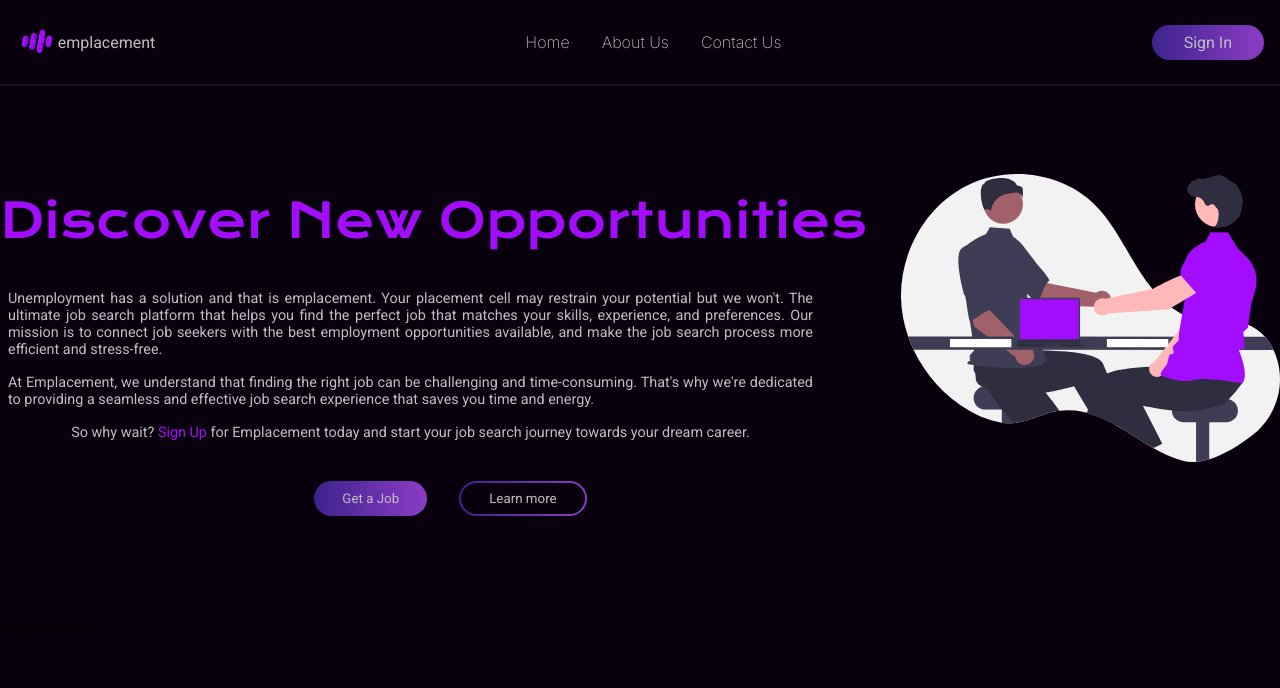
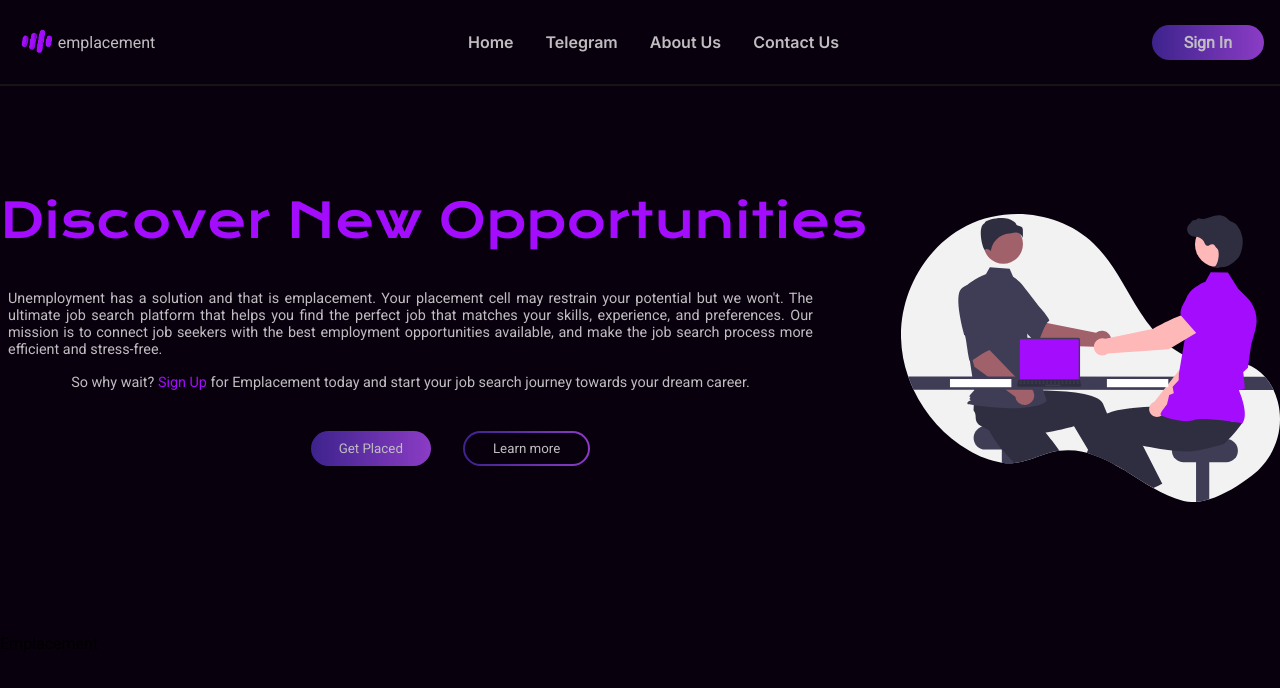
Before and after one commit to decoder-17/emplacement, a React (Vite) app: page / in a window 1280 px wide. Shown: the top 688 px of the page. Built offline with nearby package versions, Linux system fonts and the light colour scheme.

Commit message:
auth-initiated

```diff
--- a/package.json
+++ b/package.json
@@ -9,6 +9,7 @@
     "preview": "vite preview"
   },
   "dependencies": {
+    "firebase": "^9.19.0",
     "react": "^18.2.0",
     "react-dom": "^18.2.0"
   },
--- a/src/assets/css/hero.css
+++ b/src/assets/css/hero.css
@@ -50,7 +50,7 @@
 }
 
 .image {
-  margin: 5vh 0 5vh 0;
+  margin: 10vh 0 10vh 0;
 }
 
 .heroimg {
--- a/src/assets/css/navbar.css
+++ b/src/assets/css/navbar.css
@@ -43,6 +43,7 @@ li {
   list-style-type: none;
   padding: 2vh;
   font-family: "Inter", sans-serif;
+  font-weight: bold;
 }
 
 li:hover {
@@ -65,7 +66,7 @@ li:hover {
   padding: 1vh 4vh 1vh 4vh;
   border-radius: 10vh;
   font-size: 1em;
-  font-weight: lighter;
+  font-weight: bold;
 }
 
 .button:hover {
--- a/src/components/layout/Navbar.jsx
+++ b/src/components/layout/Navbar.jsx
@@ -15,6 +15,7 @@ export const Navbar = () => {
       <div className="nav">
         <ul>
           <li>Home</li>
+          <li>Telegram</li>
           <li>About Us</li>
           <li>Contact Us</li>
         </ul>
--- a/src/components/sections/Hero.jsx
+++ b/src/components/sections/Hero.jsx
@@ -11,7 +11,7 @@ export const Hero = () => {
           <p>
             Unemployment has a solution and that is emplacement. Your placement cell may restrain your potential but we won't. The ultimate job search platform that helps you find the perfect job that matches your skills, experience, and preferences.
             Our mission is to connect job seekers with the best employment opportunities available, and make the job search process more efficient and stress-free.</p>
-          <p>At Emplacement, we understand that finding the right job can be challenging and time-consuming. That's why we're dedicated to providing a seamless and effective job search experience that saves you time and energy.</p>
+
           <p>
             So why wait? <span class="brand">Sign Up</span> for Emplacement today and start your job search journey towards your dream career.
           </p>
@@ -19,7 +19,7 @@ export const Hero = () => {
 
         </div>
         <div className='buttonlist'>
-          <button className='herobutton join'>Get a Job</button>
+          <button className='herobutton join'>Get Placed</button>
           <button className='herobutton learn'>Learn more</button>
         </div>
       </div>
```
Also changed, not shown: src/components/Auth.jsx (added, +9 -0 lines), src/components/Telegram.jsx (added, +9 -0 lines), src/config/firebase.jsx (added, +17 -0 lines), 1 other file (tests, documents, lock files or other folders).
